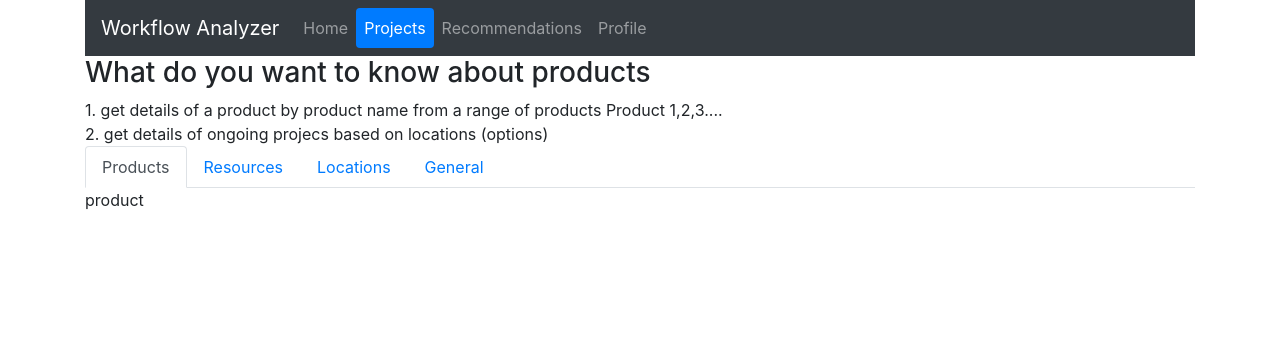
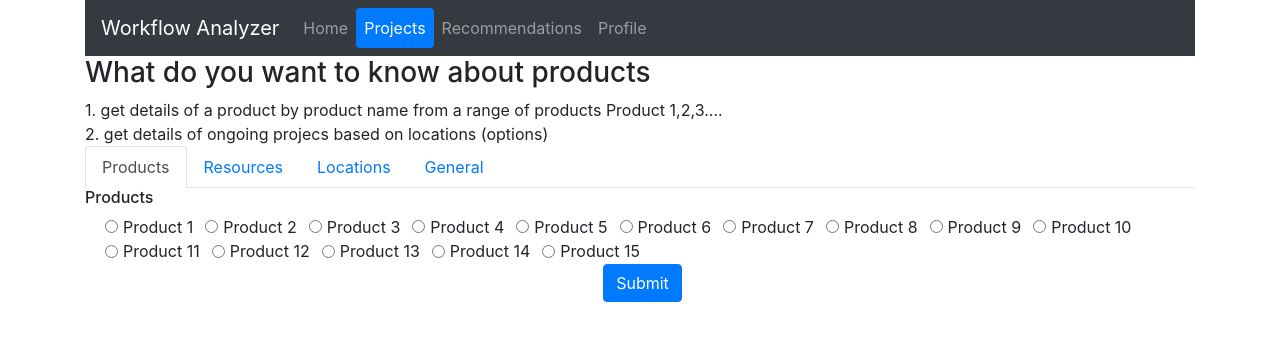
Before and after one commit to Spectre-ak/wa-frontend, a React (Create React App) app: page /projects in a window 1280 px wide. Shown: the top 340 px of the page. Built offline with nearby package versions, Linux system fonts and the light colour scheme.

Commit message:
Add files via upload

```diff
--- /dev/null
+++ b/src/Projects/Product_search_component.js
@@ -0,0 +1,75 @@
+import React from "react"
+
+function Product_search_component(){
+    return(
+        <div  id="product_list" className="form-check container">
+                            <div class="form-check form-check-inline">
+                                <input class="form-check-input" type="radio" name="inlineRadioOptions" id="inlineRadio1" value="option1"/>
+                                <label class="form-check-label" for="inlineRadio1">Product 1</label>
+                            </div>
+                            <div class="form-check form-check-inline">
+                                <input class="form-check-input" type="radio" name="inlineRadioOptions" id="inlineRadio2" value="option2"/>
+                                <label class="form-check-label" for="inlineRadio2">Product 2</label>
+                            </div>
+                            <div class="form-check form-check-inline">
+                                <input class="form-check-input" type="radio" name="inlineRadioOptions" id="inlineRadio3" value="option3" />
+                                <label class="form-check-label" for="inlineRadio3">Product 3</label>
+                            </div>
+                            <div class="form-check form-check-inline">
+                                <input class="form-check-input" type="radio" name="inlineRadioOptions" id="inlineRadio4" value="option1"/>
+                                <label class="form-check-label" for="inlineRadio4">Product 4</label>
+                            </div>
+                            <div class="form-check form-check-inline">
+                                <input class="form-check-input" type="radio" name="inlineRadioOptions" id="inlineRadio5" value="option1"/>
+                                <label class="form-check-label" for="inlineRadio5">Product 5</label>
+                            </div>
+                            <div class="form-check form-check-inline">
+                                <input class="form-check-input" type="radio" name="inlineRadioOptions" id="inlineRadio6" value="option1"/>
+                                <label class="form-check-label" for="inlineRadio6">Product 6</label>
+                            </div>
+                            <div class="form-check form-check-inline">
+                                <input class="form-check-input" type="radio" name="inlineRadioOptions" id="inlineRadio7" value="option1"/>
+                                <label class="form-check-label" for="inlineRadio7">Product 7</label>
+                            </div>
+                            <div class="form-check form-check-inline">
+                                <input class="form-check-input" type="radio" name="inlineRadioOptions" id="inlineRadio8" value="option1"/>
+                                <label class="form-check-label" for="inlineRadio8">Product 8</label>
+                            </div>
+                            <div class="form-check form-check-inline">
+                                <input class="form-check-input" type="radio" name="inlineRadioOptions" id="inlineRadio9" value="option1"/>
+                                <label class="form-check-label" for="inlineRadio9">Product 9</label>
+                            </div>
+                            <div class="form-check form-check-inline">
+                                <input class="form-check-input" type="radio" name="inlineRadioOptions" id="inlineRadio10" value="option1"/>
+                                <label class="form-check-label" for="inlineRadio10">Product 10</label>
+                            </div>
+                            <div class="form-check form-check-inline">
+                                <input class="form-check-input" type="radio" name="inlineRadioOptions" id="inlineRadio11" value="option1"/>
+                                <label class="form-check-label" for="inlineRadio11">Product 11</label>
+                            </div>
+                            <div class="form-check form-check-inline">
+                                <input class="form-check-input" type="radio" name="inlineRadioOptions" id="inlineRadio12" value="option1"/>
+                                <label class="form-check-label" for="inlineRadio12">Product 12</label>
+                            </div>
+                            <div class="form-check form-check-inline">
+                                <input class="form-check-input" type="radio" name="inlineRadioOptions" id="inlineRadio13" value="option1"/>
+                                <label class="form-check-label" for="inlineRadio13">Product 13</label>
+                            </div>
+                            <div class="form-check form-check-inline">
+                                <input class="form-check-input" type="radio" name="inlineRadioOptions" id="inlineRadio14" value="option1"/>
+                                <label class="form-check-label" for="inlineRadio14">Product 14</label>
+                            </div>
+                            <div class="form-check form-check-inline">
+                                <input class="form-check-input" type="radio" name="inlineRadioOptions" id="inlineRadio15" value="option1"/>
+                                <label class="form-check-label" for="inlineRadio15">Product 15</label>
+                            </div>
+                            <div style={{textAlign:"center"}}><button className="btn btn-primary">Submit</button></div>
+
+                            <div id="product_search_result">
+
+                            </div>
+                        </div>
+    )
+}
+
+export default Product_search_component;
--- a/src/Projects/Projects.js
+++ b/src/Projects/Projects.js
@@ -1,4 +1,5 @@
 import React from 'react';
+import Product_search_component from './Product_search_component.js'
 
 class Project extends React.Component {
     constructor(props) {
@@ -11,7 +12,6 @@ class Project extends React.Component {
             <div className="container">
                 <h3>What do you want to know about products</h3>
 
-                <form>
 
                     1. get details of a product by product name from a range of products
                     Product 1,2,3....
@@ -31,10 +31,12 @@ class Project extends React.Component {
                     </nav>
                     <div class="tab-content" id="nav-tabContent">
                     <div class="tab-pane fade show active" id="nav-home" role="tabpanel" aria-labelledby="nav-home-tab">
-                        product
+                        <h6>Products</h6>
+                        <Product_search_component/>
                     </div>
                     <div class="tab-pane fade" id="nav-profile" role="tabpanel" aria-labelledby="nav-profile-tab">
                         resources realayted
+                        ujkukuk
                     </div>
                     <div class="tab-pane fade" id="nav-contact" role="tabpanel" aria-labelledby="nav-contact-tab">
                         location realted details
@@ -46,13 +48,6 @@ class Project extends React.Component {
                     </div>
 
 
-
-
-
-
-
-
-                </form>
             </div>
         )
     }
```
Also changed, not shown: src/Projects/product_date_search.js (added, +7 -0 lines).
